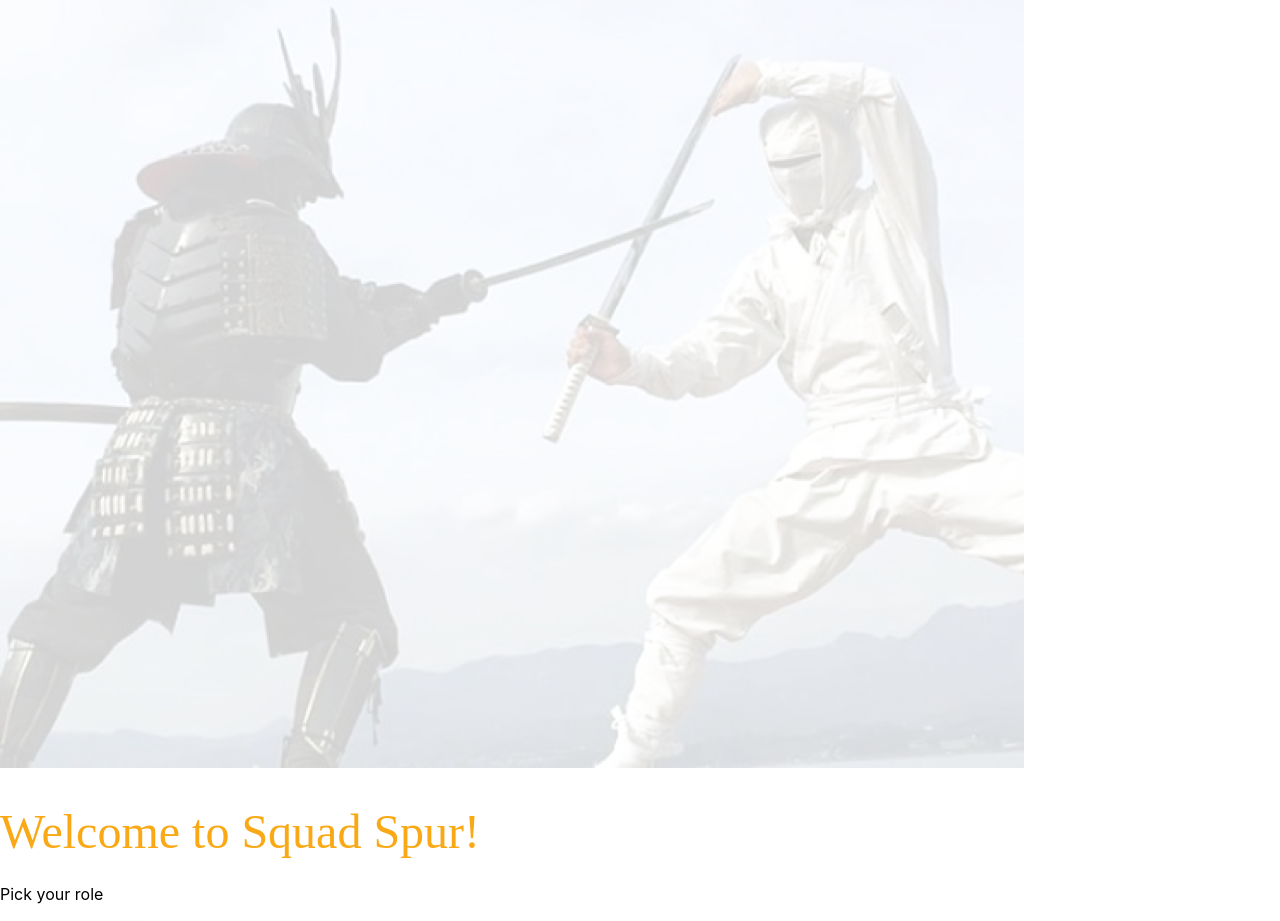
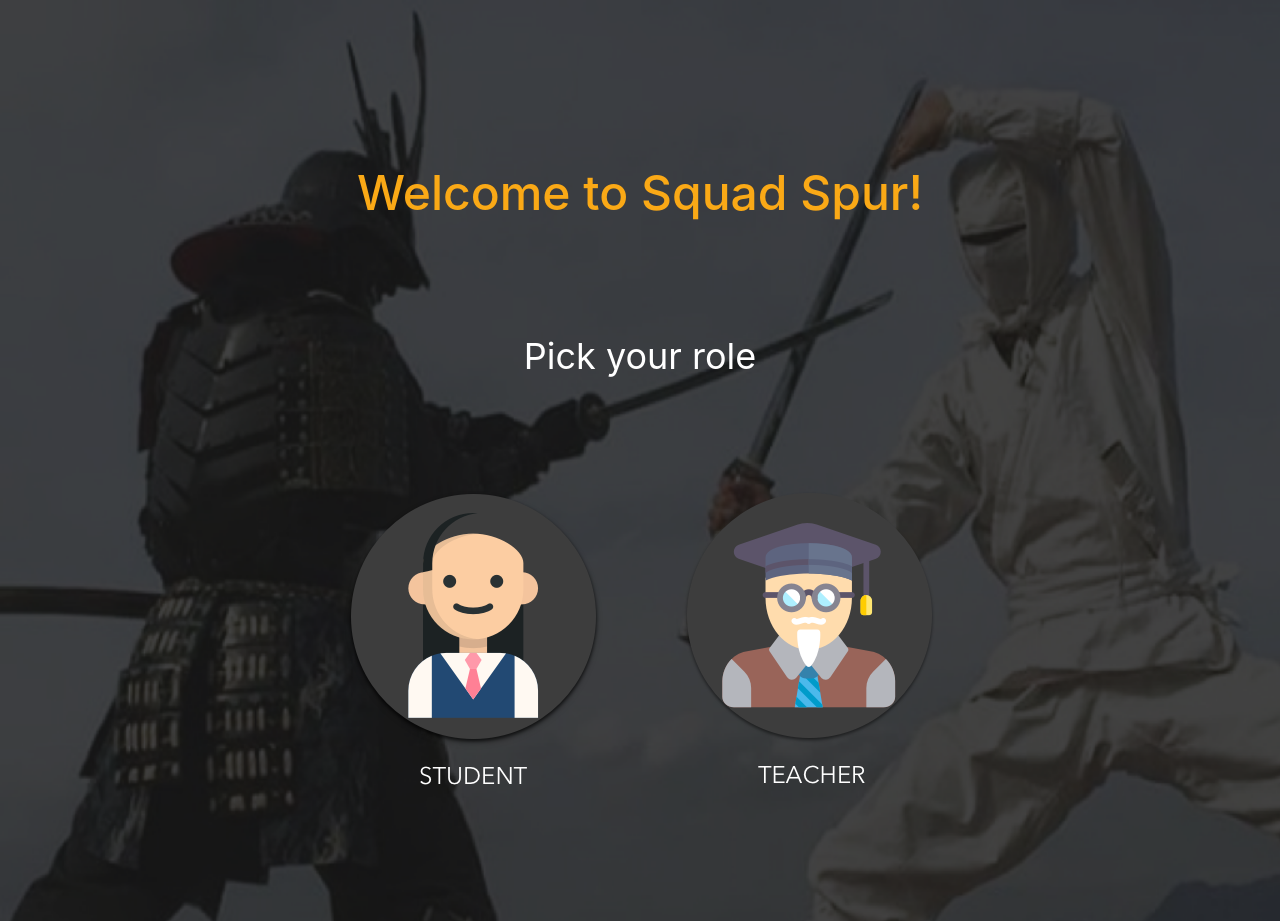
Before and after one commit to SquadSpar/SquadSpar.github.io, a React (Create React App) app: page /#/ in a window 1280 px wide. Shown: the top 921 px of the page. Built offline with nearby package versions, Linux system fonts and the light colour scheme.

Commit message:
Working on styling for Home

```diff
--- a/src/containers/Home.jsx
+++ b/src/containers/Home.jsx
@@ -6,13 +6,15 @@ class Home extends Component {
   render() {
     return (
       <div className="home">
-        <img src="../../images/home.png" className="home-background" alt="background"/>
-        <h1 className="welcome">Welcome to Squad Spur!</h1>
-        <p>Pick your role</p>
-        <Link to="/"><img src="../../images/student.png" alt="student icon"/></Link>
-        <p>Student</p>
-        <Link to="/"><img src="../../images/teacher.png" alt="teacher icon"/></Link>
-        <p>Teacher</p>
+          <img src="../../images/home.png" className="home-background" alt="background"/>
+        <div className="welcome-page">
+            <h1 className="welcome">Welcome to Squad Spur!</h1>
+                <p class="pick-role">Pick your role</p>
+            <div className="roles">
+                <Link to="/"><img src="../../images/student.png" className="options" alt="student icon"/></Link>
+                <Link to="/"><img src="../../images/teacher.png" className="options" alt="teacher icon"/></Link>
+            </div>
+        </div>
       </div>
     )
   }
--- a/src/stylesheets/home.scss
+++ b/src/stylesheets/home.scss
@@ -1,20 +1,43 @@
-
 .home {
-    // background-image: url("../../public/images/home.png");
+    .home-background {
         width: 100vw;
-    height: 768vh;
-    // opacity: 0.20;
+        height: 140vh;
+        background-color: rgba(0, 0, 0, 0.9);
+    }
+    .welcome-page {
+        margin: 0;
+        padding: 0;
     }
     .welcome {
-    width: 579px;
-    height: 48px;
-    object-fit: contain;
-    font-family: STHeitiTC;
+        font-family: inherit;
         font-size: 48px;
         font-weight: 500;
-    font-stretch: normal;
-    font-style: normal;
-    line-height: normal;
-    letter-spacing: normal;
         color: #faa916;
+        position: absolute;
+        top: 20%;
+        left: 50%;
+        transform: translate(-50%, -50%);
     }
+
+    .pick-role {
+        color: white;
+        font-size: 36px;
+        position: absolute;
+        top: 40%;
+        left: 50%;
+        transform: translate(-50%, -50%);
+    }
+
+    .roles {
+        display: flex;
+        flex-direction: row;
+        position: absolute;
+        top: 80%;
+        left: 50%;
+        transform: translate(-50%, -50%);
+    }
+
+    .options {
+        padding: 40px;
+    }
+}
```
Lines whose indentation alone changed are shown as unchanged.
